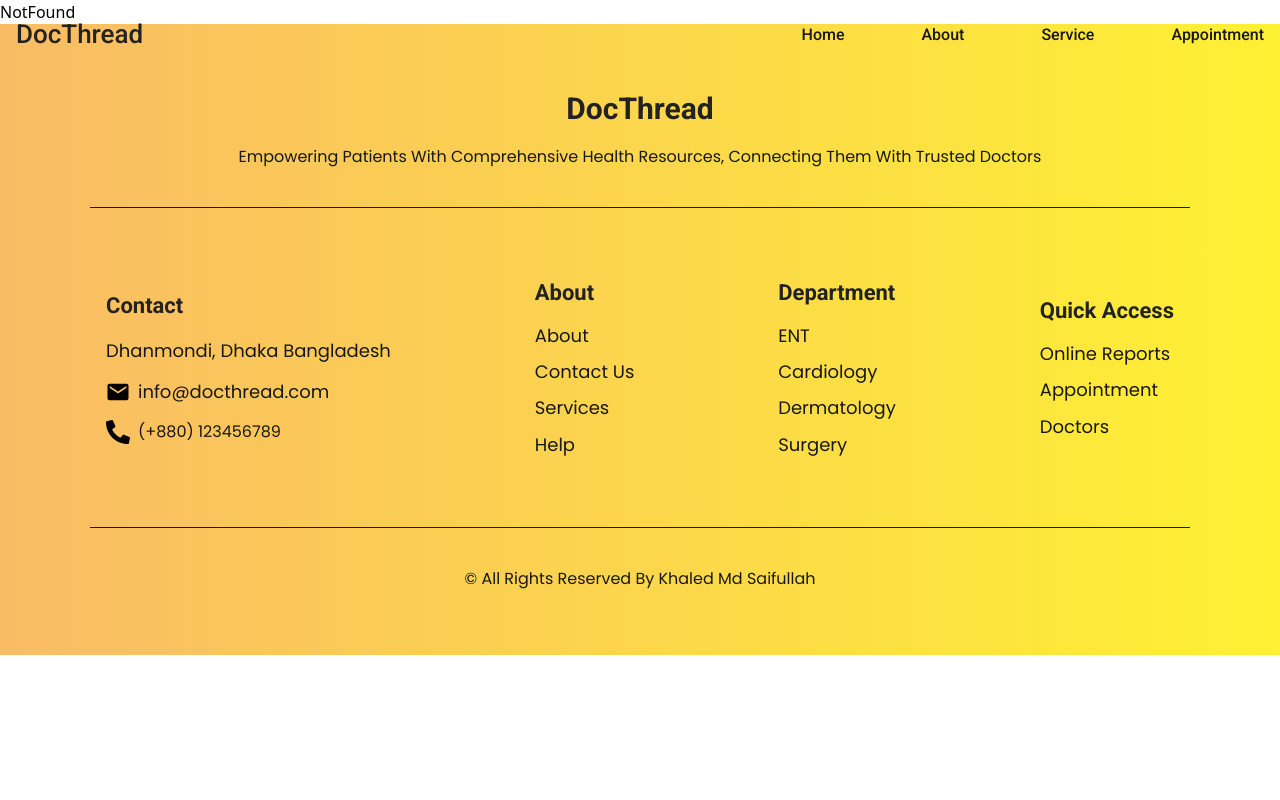
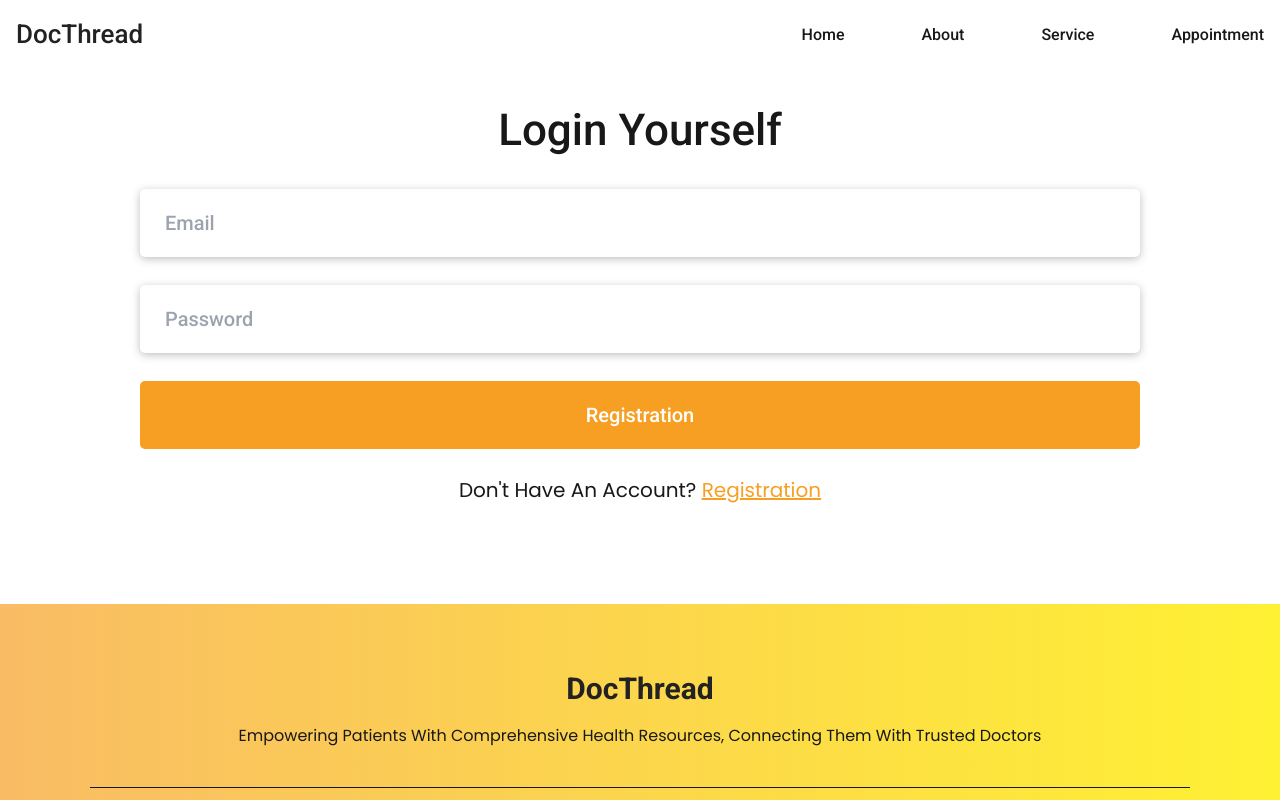
Before and after one commit to km-saifullah/doc-thread, a React (Vite) app: page /login in a window 1280 px wide. Shown: the top 800 px of the page. Built offline with nearby package versions, Linux system fonts and the light colour scheme.

Commit message:
login page design done

```diff
--- a/src/App.jsx
+++ b/src/App.jsx
@@ -9,6 +9,7 @@ import {
   Appointment,
   Contact,
   Home,
+  Login,
   MainLayout,
   NotFound,
   Registration,
@@ -23,6 +24,7 @@ const router = createBrowserRouter(
       <Route path="/contact" element={<Contact />} />
       <Route path="/appointment" element={<Appointment />} />
       <Route path="/register" element={<Registration />} />
+      <Route path="/login" element={<Login />} />
       <Route path="*" element={<NotFound />} />
     </Route>
   )
--- a/src/pages/login/Login.jsx
+++ b/src/pages/login/Login.jsx
@@ -1,7 +1,71 @@
-import React from "react";
+import React, { useState } from "react";
+import { Link } from "react-router-dom";
+import Input from "../../utils/Input";
 
 const Login = () => {
-  return <div>Login</div>;
+  const [loginData, setLoginData] = useState({
+    email: "",
+    password: "",
+  });
+
+  // handle input for login
+  const handleInput = (e) => {
+    const loginInfo = { ...loginData };
+    loginInfo[e.target.name] = e.target.value;
+    setLoginData(loginInfo);
+  };
+
+  // handle login form
+  const handleLogin = (e) => {
+    console.log(loginData);
+    setLoginData({
+      email: "",
+      password: "",
+    });
+    e.preventDefault();
+  };
+  return (
+    <section className="py-[100px]">
+      <div className="max-w-container mx-auto">
+        <h2 className="pb-[27px] text-center text-[44px] text-primary font-medium font-roboto leading-[140%] capitalize">
+          Login Yourself
+        </h2>
+        <form className="">
+          <div className="px-4 lg:px-0 flex items-center flex-col gap-y-7 justify-center">
+            <Input
+              type="email"
+              name="email"
+              value={loginData.email}
+              placeholder="Email"
+              onChange={handleInput}
+            />
+            <Input
+              type="password"
+              name="password"
+              value={loginData.password}
+              placeholder="Password"
+              onChange={handleInput}
+            />
+            <button
+              className="w-full lg:w-[1000px] inline-block bg-btnBg py-[20px] px-[25px] border-none outline-none text-xl text-white font-medium font-roboto leading-[140%] rounded-[5px]"
+              onClick={handleLogin}
+            >
+              Registration
+            </button>
+            <h5 className="text-xl text-primary font-normal font-poppins leading-[135%] capitalize">
+              Don't have an account?{" "}
+              <Link
+                to="/register"
+                className="underline decoration-solid text-btnBg"
+              >
+                Registration
+              </Link>
+            </h5>
+          </div>
+        </form>
+      </div>
+    </section>
+  );
 };
 
 export default Login;
```
